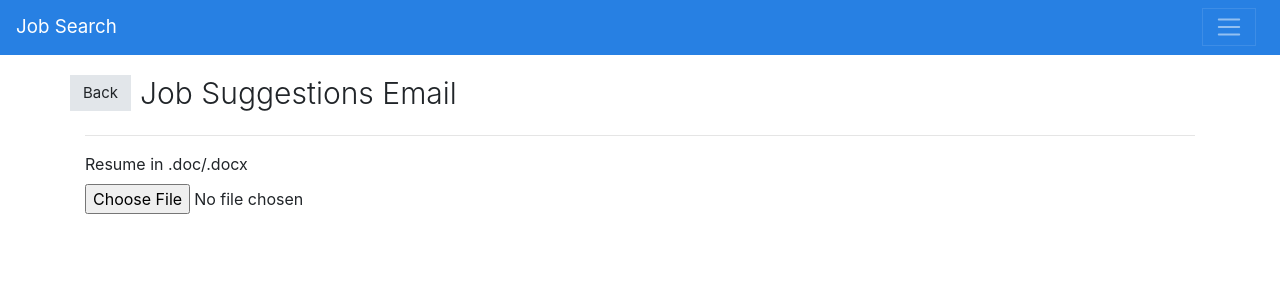
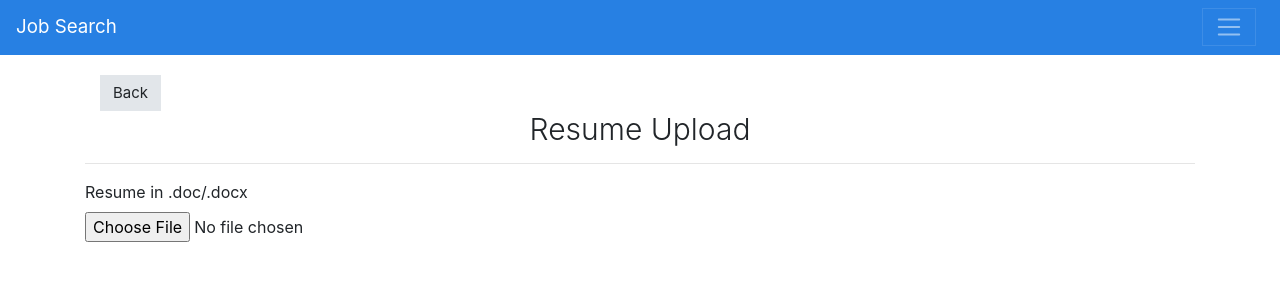
Before and after one commit to dillonmabry/job-recommendation-engine, a React (Create React App) app in the folder frontend/: page /upload in a window 1280 px wide. Shown: the top 300 px of the page. Built offline with nearby package versions, Linux system fonts and the light colour scheme.

Commit message:
Add common header for containers

```diff
--- /dev/null
+++ b/frontend/src/components/Header.js
@@ -0,0 +1,15 @@
+import React from 'react';
+import { Button, Container } from 'reactstrap'
+import { Link } from 'react-router-dom';
+
+const Header = ({ title, back }) => (
+  <div>
+    <Container>
+        <Link to={`/${back}`}><Button color="light">Back</Button></Link>
+        <h2 className="text-center">{ title }</h2>
+    </Container>
+    <hr />
+  </div>
+)
+
+export default Header;
--- a/frontend/src/components/Main.js
+++ b/frontend/src/components/Main.js
@@ -1,8 +1,8 @@
 import React from 'react';
 import { Switch, Route } from 'react-router-dom';
-import TasksList from './TasksList';
-import TaskDetail from './TaskDetail'
-import Upload from './Upload'
+import TasksList from '../containers/TasksList';
+import TaskDetail from '../containers/TaskDetail'
+import Upload from '../containers/Upload'
 
 const Main = () => (
   <main>
--- a/frontend/src/components/Navbar.js
+++ b/frontend/src/components/Navbar.js
@@ -5,13 +5,11 @@ import { Collapse, Navbar, NavbarToggler, NavbarBrand, Nav, NavItem, NavLink } f
 export default class NavbarMenu extends React.Component {
   constructor(props) {
     super(props);
-
     this.toggleNavbar = this.toggleNavbar.bind(this);
     this.state = {
       collapsed: true
     };
   }
-
   toggleNavbar() {
     this.setState({
       collapsed: !this.state.collapsed
--- a/frontend/src/components/TaskDetail.js
+++ b/frontend/src/containers/TaskDetail.js
@@ -1,7 +1,8 @@
 import React, { Component } from 'react';
-import { Container, Button } from 'reactstrap'
-import { Link } from 'react-router-dom';
+import { Container } from 'reactstrap'
+import Header from '../components/Header'
 import API from '../api/api'
+
 
 const taskAPI = new API({ url: process.env.REACT_APP_API_URL, name: 'api/task' })
 
@@ -45,8 +46,7 @@ class TaskDetail extends Component {
         )
         return (
           <Container>
-            <Link to="/tasks"><Button color="light">Back</Button></Link>
-            <hr />
+            <Header title={"Task Detail"} back={"tasks"} />
             { this.state.loading ? '' : taskItem }
           </Container>
         )
--- a/frontend/src/components/Upload.js
+++ b/frontend/src/containers/Upload.js
@@ -1,16 +1,14 @@
 import React, { Component } from 'react';
 import {
     Container,
-    Button,
     Form,
     FormGroup,
     Label,
     Input,
     ListGroup,
-    ListGroupItem,
-    Row
+    ListGroupItem
 } from 'reactstrap'
-import { Link } from 'react-router-dom';
+import Header from '../components/Header'
 import API from '../api/api'
 
 const taskAPI = new API({ url: process.env.REACT_APP_API_URL, name: 'api/upload' })
@@ -51,11 +49,7 @@ class Upload extends Component {
         })
         return (
           <Container>
-            <Row>
-                <Link to="/"><Button color="light">Back</Button></Link>
-                &nbsp;&nbsp;<h2>Job Suggestions Email</h2>
-            </Row>
-            <hr/>
+            <Header title={"Resume Upload"} back={""} />
             <Form>
                 <FormGroup>
                     <Label for="file">Resume in .doc/.docx</Label>
```
Also changed, not shown: frontend/src/containers/Task.js (renamed from frontend/src/components/Task.js), frontend/src/containers/TasksList.js (renamed from frontend/src/components/TasksList.js).
